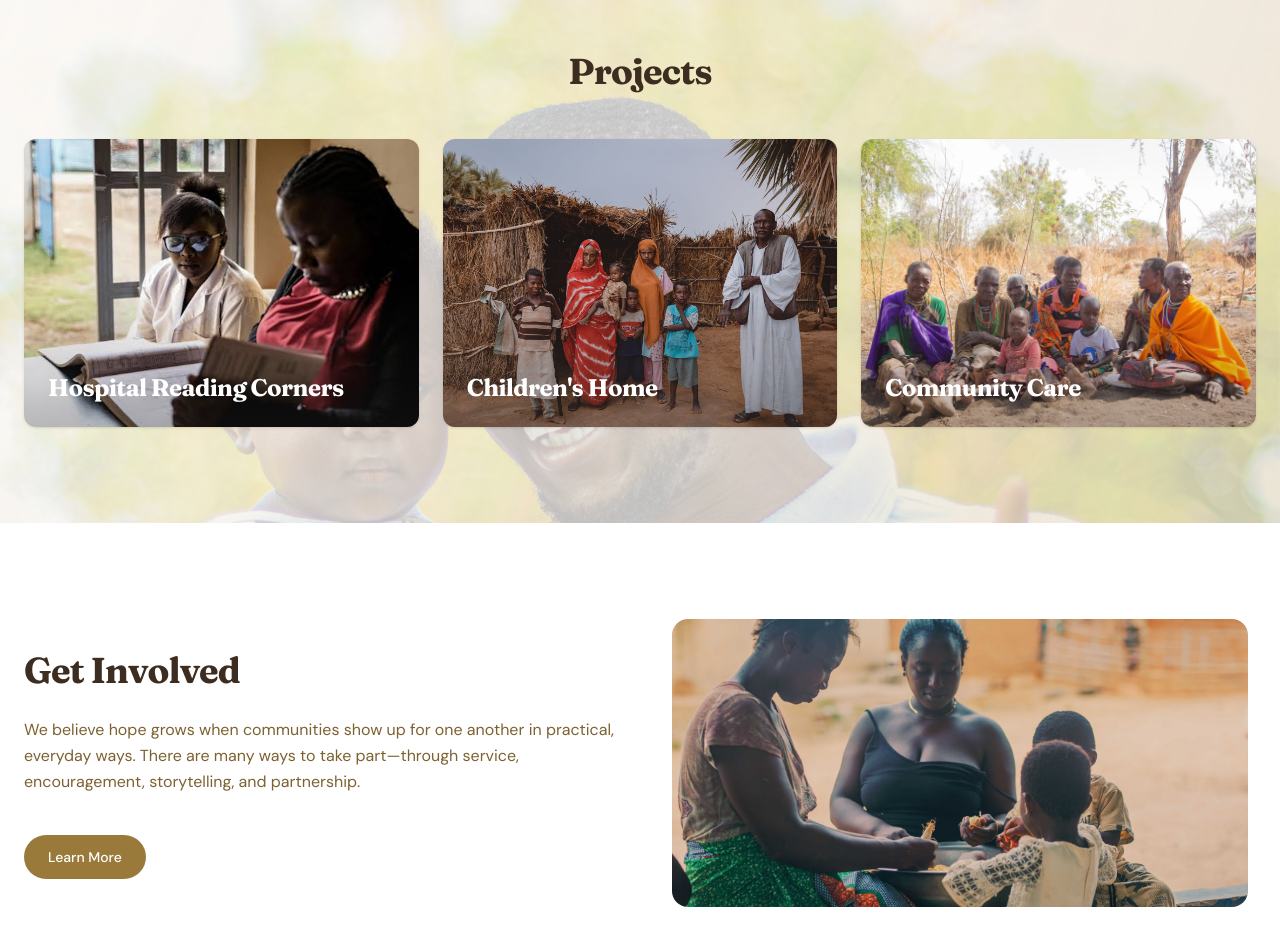
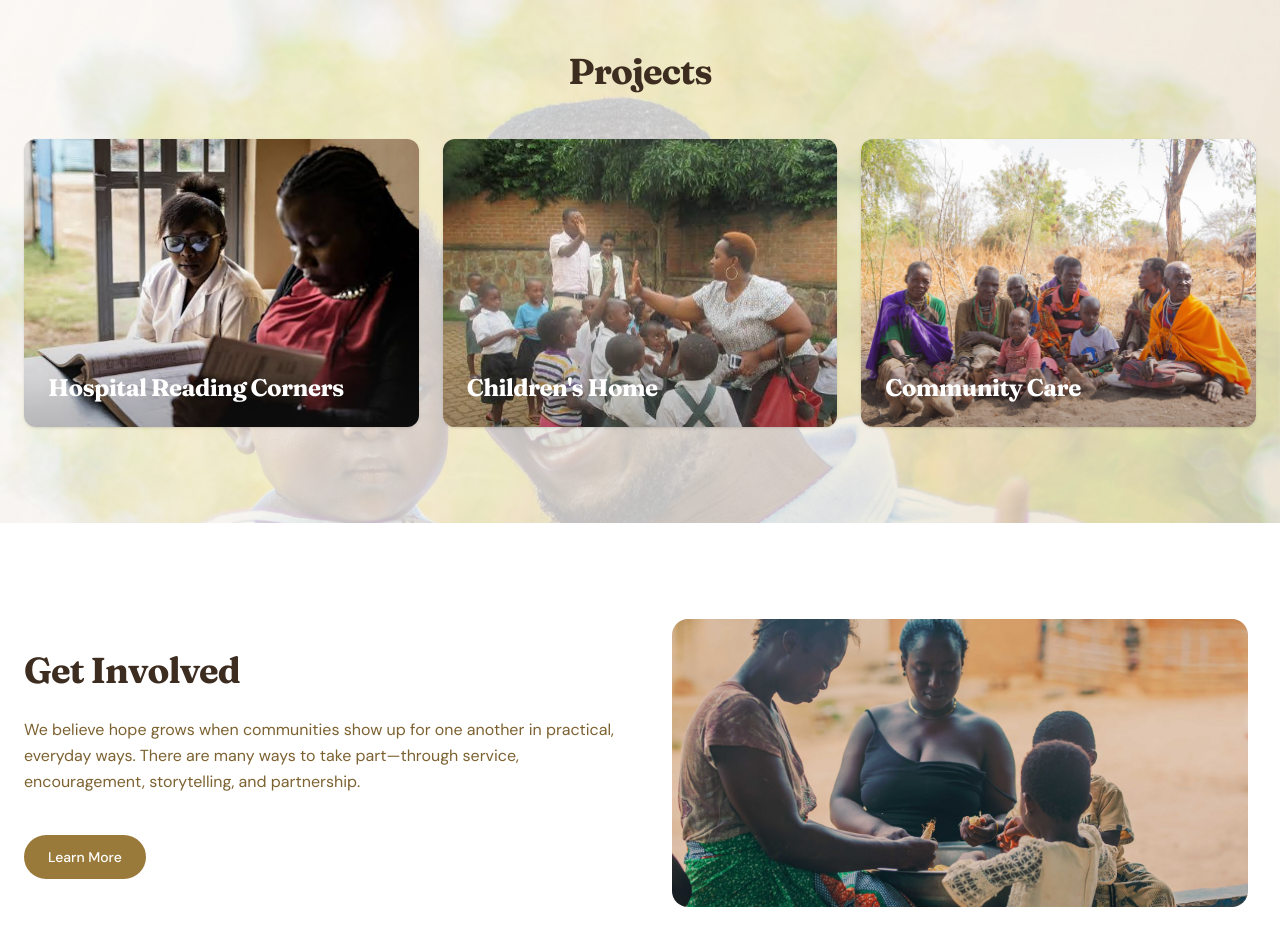
Before and after one commit to Amonochuka/blog, a Next.js app: page / in a window 1280 px wide. Shown: the part 2960-3896 px from the top of the page. Built offline with nearby package versions, Linux system fonts and the light colour scheme.

Commit message:
assets: use supplied photo for childrens home card

```diff
--- a/app/page.tsx
+++ b/app/page.tsx
@@ -288,8 +288,8 @@ export default function Home() {
             <Link href="/projects#childrens-home" className="group hover:text-be-900 transition-colors">
               <article className="relative overflow-hidden rounded-xl bg-[#f1efe9] shadow-sm transition-colors">
                 <Image
-                  src="/images/family-village-africa.jpg"
-                  alt="A family standing together outside a home in an African village"
+                  src="/images/childrens-home-community.jpeg"
+                  alt="A teacher engaging a group of children outdoors at their school"
                   className="h-72 w-full object-cover"
                   width={800}
                   height={600}
```
Also changed, not shown: public/images/childrens-home-community.jpeg (added), 1 other file (tests, documents, lock files or other folders).
